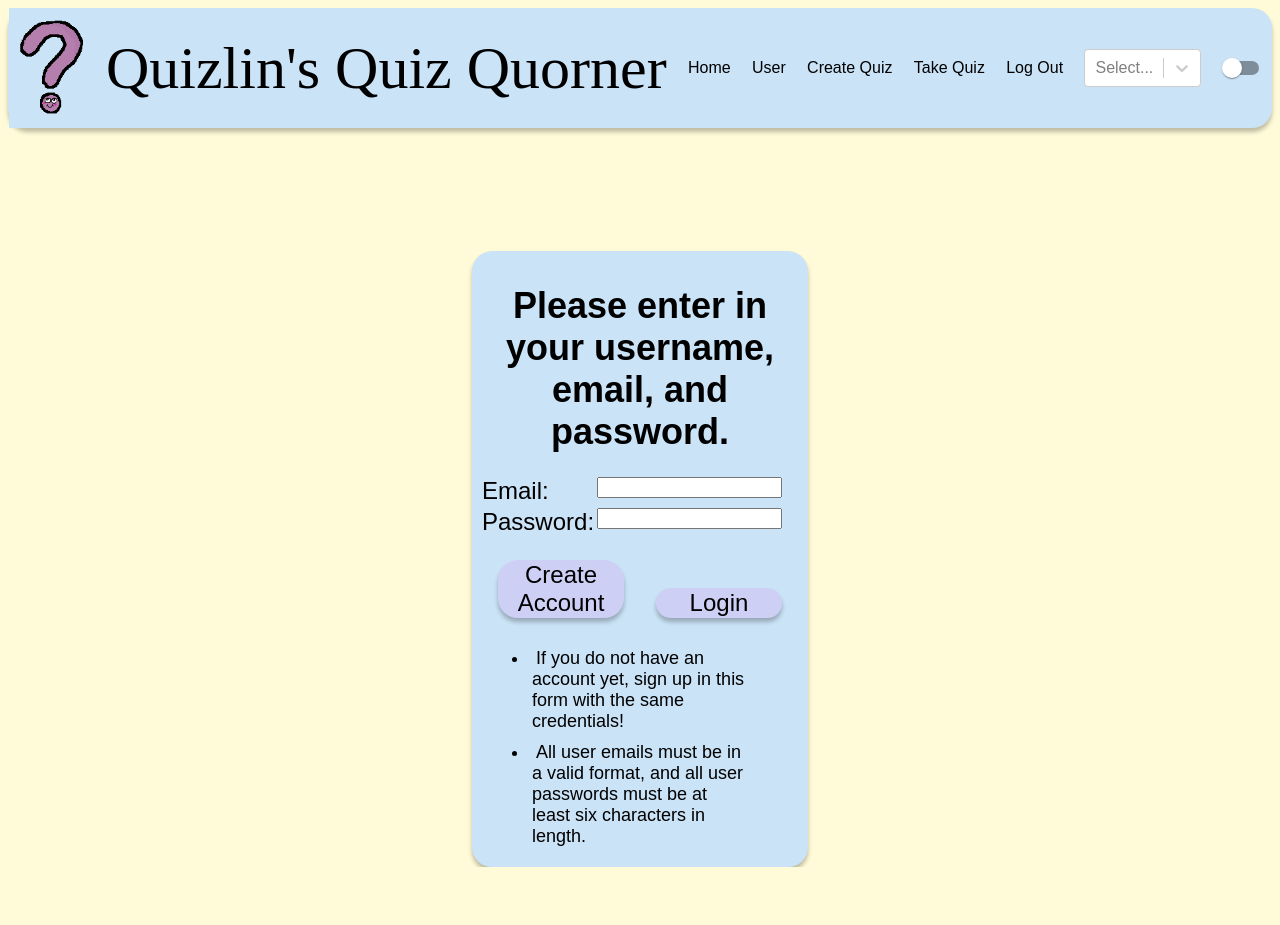
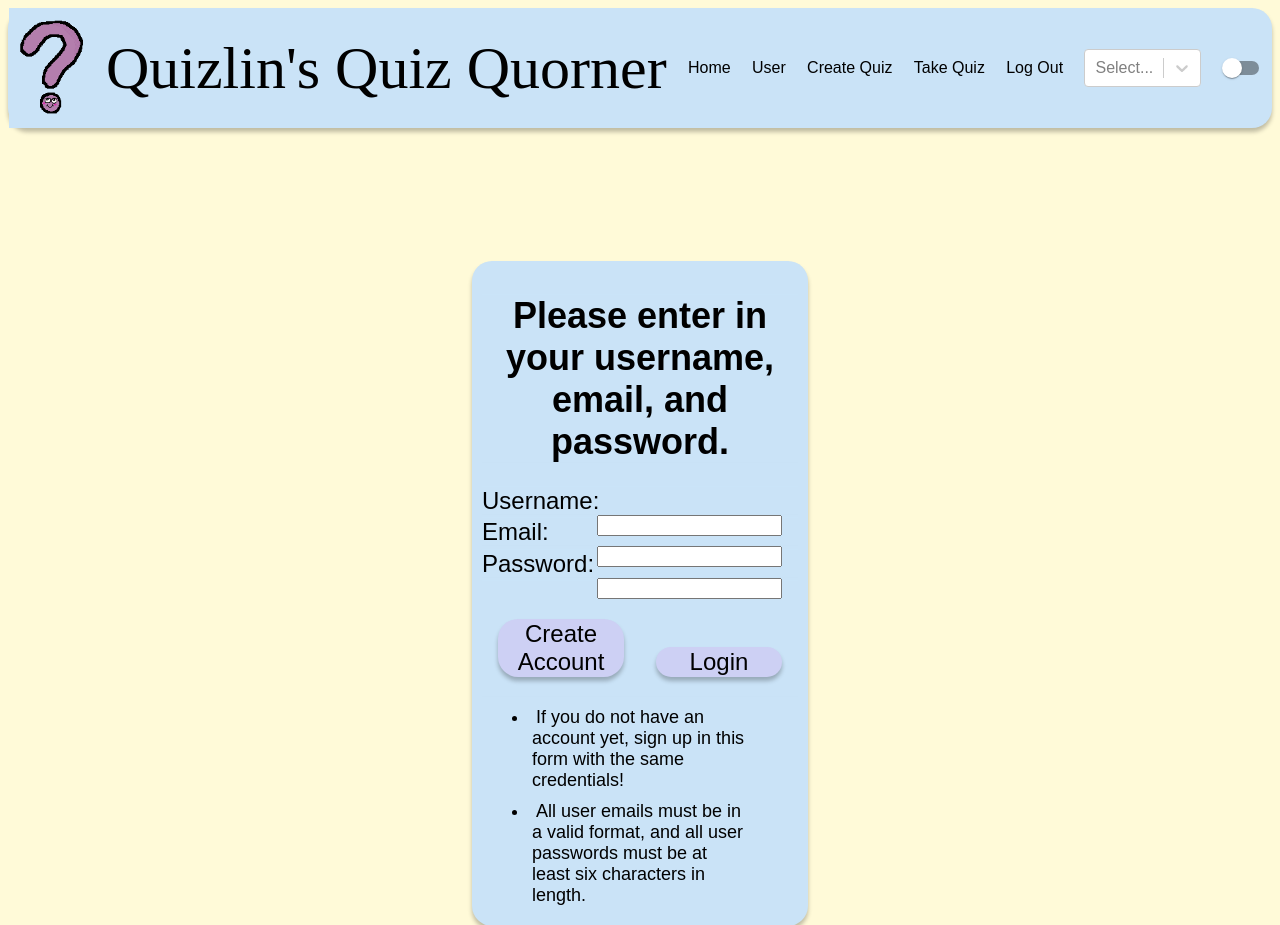
Before and after one commit to Robchike9290/QuizlansQuizQuorner, a React app in the folder myapp/: page /#/login in a window 1280 px wide. Before the commit the page ends 867 px from the top, so only its background shows below. Built offline with nearby package versions, Linux system fonts and the light colour scheme; no server answers; sample sign-in values are in the browser's storage; the HTML template or start-up script is replaced by a standard one.

Commit message:
Implement working login status and remove hardcoded server requests

```diff
--- a/myapp/src/app.jsx
+++ b/myapp/src/app.jsx
@@ -26,7 +26,7 @@ const App = () => {
   const [currentSearch, setCurrentSearch] = useState('');
   const [allQuizzes, setAllQuizzes] = useState([]);
   const [selectedQuiz, setSelectedQuiz] = useState(undefined);
-  const [userName, setUserName] = useState('superuser');
+  const [userName, setUserName] = useState('');
   // const [userEmail, setUserEmail] = useState('');
   const [fullQuizList, setFullQuizList] = useState([]);
   const [isAdmin, setIsAdmin] = useState(false);
@@ -142,8 +142,7 @@ const App = () => {
     axios
       .get(`http://52.90.8.77:4444/user/${email}`)
       .then((response) => {
-        // setUserName(response.data.userName);
-        // setUserEmail(response.data.email);
+        setUserName(response.data.userName);
         setFriends(response.data[0].friends);
 
         setQuizHistory(response.data[0].quizHistory);
@@ -278,6 +277,7 @@ const App = () => {
               setCurrentUser={setCurrentUser}
               setUserName={setUserName}
               userName={userName}
+              getUser={getUser}
             />
           </Route>
         </Switch>
--- a/myapp/src/components/Login.jsx
+++ b/myapp/src/components/Login.jsx
@@ -26,7 +26,8 @@ const Login = ({
   userName,
   setUserName,
   isAdmin,
-  setIsAdmin
+  setIsAdmin,
+  getUser
 }) => {
 
 
@@ -48,9 +49,9 @@ const Login = ({
     setRegisterPassword(event.target.value);
   };
 
-  // const createUserHandler = (event) => {
-  //   setUserName(event.target.value);
-  // }
+  const createUserHandler = (event) => {
+    setUserName(event.target.value);
+  }
 
   const registerUser = () => {
     axios.post('http://52.90.8.77:4444/addUser', {userName: userName, email: registerEmail})
@@ -81,7 +82,7 @@ const Login = ({
   const LoginUser = () => {
     // setUserName(userName);
     // setUserEmail(registerEmail);
-
+    getUser(registerEmail);
     // const getUser = () => {
     //   axios.get(`http://52.90.8.77:4444/user/${registerEmail}`)
     //     .then((response) => {
@@ -114,10 +115,10 @@ const Login = ({
     <FormBox>
       <Heading>Please enter in your username, email, and password.</Heading>
       <div>
-        {/* <FormLine>
+        <FormLine>
           <label>Username:</label>
           <Input type='text' required={true} onChange={createUserHandler}/>
-        </FormLine> */}
+        </FormLine>
         <div>
         <FormLine>
           <label>Email:</label>
--- a/myapp/src/components/User.jsx
+++ b/myapp/src/components/User.jsx
@@ -16,7 +16,7 @@ const HomeLayout = styled.div`
 const User = (props) => {
 
   useEffect(() => {
-    props.getUser('su@gmail.com');
+    props.getUser(props.registerEmail);
     // console.log(props.userName);
     // console.log(props.registerEmail);
   }, [])
--- a/myapp/src/components/userComponents/RecentQuizzes.jsx
+++ b/myapp/src/components/userComponents/RecentQuizzes.jsx
@@ -32,7 +32,7 @@ const RecentQuizzes = (props) => {
 
 
   const getRecentQuizzes = () => {
-    const username = 'superuser';
+    const username = props.userName;
     const categoryName = null;
     const isReported = null;
     axios.get(`http://52.90.8.77:4444/quizzes/${username}&${categoryName}&${isReported}`)
--- a/myapp/src/components/userComponents/UserQuizzes.jsx
+++ b/myapp/src/components/userComponents/UserQuizzes.jsx
@@ -27,7 +27,7 @@ const UserQuizzes = (props) => {
   const [userQuizList, setUserQuizList] = useState([]);
 
   const getUserQuizzes = () => {
-    const username = 'superuser';
+    const username = props.userName;
     const categoryName = null;
     const isReported = null;
     axios.get(`http://52.90.8.77:4444/quizzes/${username}&${categoryName}&${isReported}`)
```
